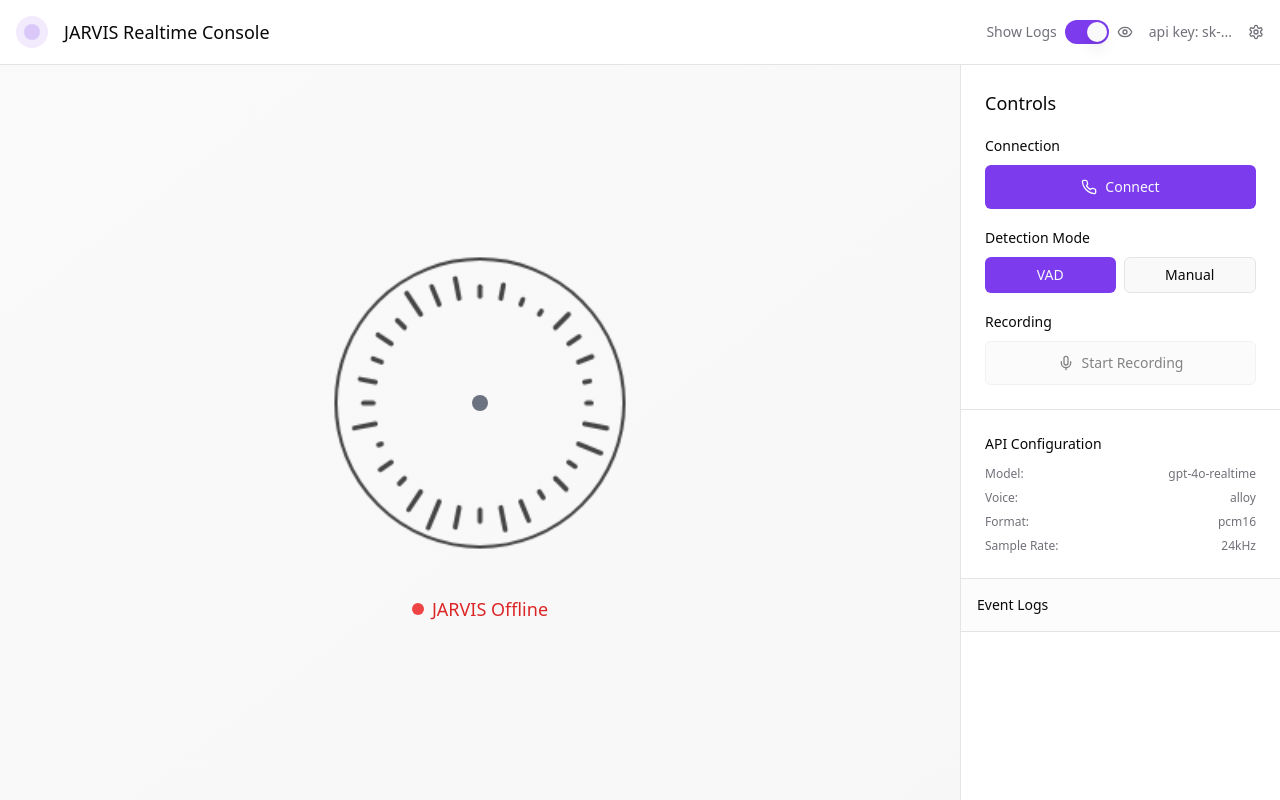
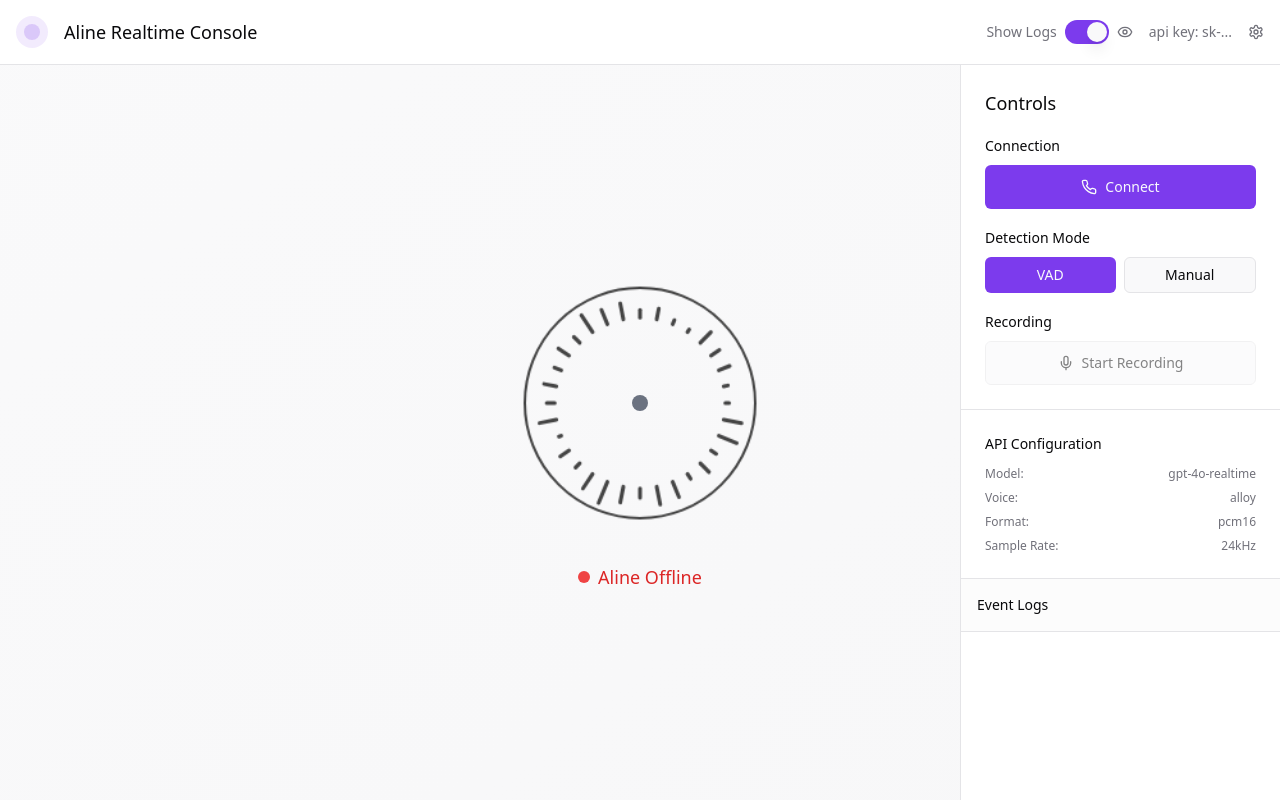
Before and after one commit to a86r3/chatty-gpt-circles, a React (Vite) app: page / in a window 1280 px wide. Built offline with nearby package versions, Linux system fonts and the light colour scheme.

Commit message:
Refactor UI and replace JARVIS.
Replace JARVIS with Aline in the UI. Decouple the audio visualizer component and make it static. Create a new component for the visualizer to prevent it from scrolling with the event logs.

```diff
--- /dev/null
+++ b/src/components/realtime/AlineVisualizer.tsx
@@ -0,0 +1,105 @@
+import { useRef, useEffect } from "react";
+import { cn } from "@/lib/utils";
+
+interface AlineVisualizerProps {
+  isRecording: boolean;
+  isConnected: boolean;
+  audioLevel: number;
+}
+
+const AlineVisualizer = ({ isRecording, isConnected, audioLevel }: AlineVisualizerProps) => {
+  const canvasRef = useRef<HTMLCanvasElement>(null);
+  const animationRef = useRef<number>();
+  const barsRef = useRef(Array.from({ length: 32 }, () => Math.random() * 0.5));
+
+  useEffect(() => {
+    const canvas = canvasRef.current;
+    if (!canvas) return;
+
+    const ctx = canvas.getContext('2d');
+    if (!ctx) return;
+
+    const draw = () => {
+      const { width, height } = canvas;
+      ctx.clearRect(0, 0, width, height);
+
+      // Background circle
+      ctx.strokeStyle = isConnected ? '#00ff88' : '#444';
+      ctx.lineWidth = 2;
+      ctx.beginPath();
+      ctx.arc(width / 2, height / 2, Math.min(width, height) / 2 - 10, 0, Math.PI * 2);
+      ctx.stroke();
+
+      // Audio bars in circle
+      const bars = barsRef.current;
+      const centerX = width / 2;
+      const centerY = height / 2;
+      const radius = Math.min(width, height) / 3;
+
+      bars.forEach((bar, i) => {
+        const angle = (i / bars.length) * Math.PI * 2;
+        const intensity = isRecording ? (bar + audioLevel) : bar * 0.3;
+
+        const startX = centerX + Math.cos(angle) * radius;
+        const startY = centerY + Math.sin(angle) * radius;
+        const endX = centerX + Math.cos(angle) * (radius + intensity * 60);
+        const endY = centerY + Math.sin(angle) * (radius + intensity * 60);
+
+        ctx.strokeStyle = isRecording ? '#00ff88' : (isConnected ? '#0088ff' : '#444');
+        ctx.lineWidth = 3;
+        ctx.lineCap = 'round';
+
+        ctx.beginPath();
+        ctx.moveTo(startX, startY);
+        ctx.lineTo(endX, endY);
+        ctx.stroke();
+
+        // Animate bars
+        bars[i] += (Math.random() - 0.5) * 0.1;
+        bars[i] = Math.max(0.1, Math.min(1, bars[i]));
+      });
+
+      // Center glow
+      if (isConnected) {
+        const glowSize = isRecording ? 20 + audioLevel * 30 : 15;
+        const gradient = ctx.createRadialGradient(centerX, centerY, 0, centerX, centerY, glowSize);
+        gradient.addColorStop(0, isRecording ? 'rgba(0, 255, 136, 0.8)' : 'rgba(0, 136, 255, 0.6)');
+        gradient.addColorStop(1, 'rgba(0, 255, 136, 0)');
+
+        ctx.fillStyle = gradient;
+        ctx.beginPath();
+        ctx.arc(centerX, centerY, glowSize, 0, Math.PI * 2);
+        ctx.fill();
+      }
+
+      animationRef.current = requestAnimationFrame(draw);
+    };
+
+    draw();
+
+    return () => {
+      if (animationRef.current) {
+        cancelAnimationFrame(animationRef.current);
+      }
+    };
+  }, [isRecording, isConnected, audioLevel]);
+
+  return (
+    <div className="relative w-full h-full">
+      <canvas
+        ref={canvasRef}
+        width={200}
+        height={200}
+        className="w-full h-full"
+      />
+      <div className="absolute inset-0 flex items-center justify-center">
+        <div className={cn(
+          "w-4 h-4 rounded-full transition-all duration-300",
+          isConnected ? (isRecording ? "bg-green-500 animate-pulse" : "bg-blue-500") : "bg-gray-500"
+        )} />
+      </div>
+    </div>
+  );
+};
+
+export default AlineVisualizer;
--- a/src/components/realtime/RealtimeConsole.tsx
+++ b/src/components/realtime/RealtimeConsole.tsx
@@ -20,106 +20,7 @@ import {
 } from "lucide-react";
 import { cn } from "@/lib/utils";
 import { useOpenAIRealtime } from "@/hooks/useOpenAIRealtime";
-
-// Componente do Visualizador JARVIS
-const JarvisVisualizer = ({ isRecording, isConnected, audioLevel }: {
-  isRecording: boolean;
-  isConnected: boolean;
-  audioLevel: number;
-}) => {
-  const canvasRef = useRef<HTMLCanvasElement>(null);
-  const animationRef = useRef<number>();
-  const barsRef = useRef(Array.from({ length: 32 }, () => Math.random() * 0.5));
-
-  useEffect(() => {
-    const canvas = canvasRef.current;
-    if (!canvas) return;
-
-    const ctx = canvas.getContext('2d');
-    if (!ctx) return;
-
-    const draw = () => {
-      const { width, height } = canvas;
-      ctx.clearRect(0, 0, width, height);
-
-      // Background circle
-      ctx.strokeStyle = isConnected ? '#00ff88' : '#444';
-      ctx.lineWidth = 2;
-      ctx.beginPath();
-      ctx.arc(width / 2, height / 2, Math.min(width, height) / 2 - 10, 0, Math.PI * 2);
-      ctx.stroke();
-
-      // Audio bars in circle
-      const bars = barsRef.current;
-      const centerX = width / 2;
-      const centerY = height / 2;
-      const radius = Math.min(width, height) / 3;
-
-      bars.forEach((bar, i) => {
-        const angle = (i / bars.length) * Math.PI * 2;
-        const intensity = isRecording ? (bar + audioLevel) : bar * 0.3;
-
-        const startX = centerX + Math.cos(angle) * radius;
-        const startY = centerY + Math.sin(angle) * radius;
-        const endX = centerX + Math.cos(angle) * (radius + intensity * 60);
-        const endY = centerY + Math.sin(angle) * (radius + intensity * 60);
-
-        ctx.strokeStyle = isRecording ? '#00ff88' : (isConnected ? '#0088ff' : '#444');
-        ctx.lineWidth = 3;
-        ctx.lineCap = 'round';
-
-        ctx.beginPath();
-        ctx.moveTo(startX, startY);
-        ctx.lineTo(endX, endY);
-        ctx.stroke();
-
-        // Animate bars
-        bars[i] += (Math.random() - 0.5) * 0.1;
-        bars[i] = Math.max(0.1, Math.min(1, bars[i]));
-      });
-
-      // Center glow
-      if (isConnected) {
-        const glowSize = isRecording ? 20 + audioLevel * 30 : 15;
-        const gradient = ctx.createRadialGradient(centerX, centerY, 0, centerX, centerY, glowSize);
-        gradient.addColorStop(0, isRecording ? 'rgba(0, 255, 136, 0.8)' : 'rgba(0, 136, 255, 0.6)');
-        gradient.addColorStop(1, 'rgba(0, 255, 136, 0)');
-
-        ctx.fillStyle = gradient;
-        ctx.beginPath();
-        ctx.arc(centerX, centerY, glowSize, 0, Math.PI * 2);
-        ctx.fill();
-      }
-
-      animationRef.current = requestAnimationFrame(draw);
-    };
-
-    draw();
-
-    return () => {
-      if (animationRef.current) {
-        cancelAnimationFrame(animationRef.current);
-      }
-    };
-  }, [isRecording, isConnected, audioLevel]);
-
-  return (
-    <div className="relative">
-      <canvas
-        ref={canvasRef}
-        width={200}
-        height={200}
-        className="w-full h-full"
-      />
-      <div className="absolute inset-0 flex items-center justify-center">
-        <div className={cn(
-          "w-4 h-4 rounded-full transition-all duration-300",
-          isConnected ? (isRecording ? "bg-green-500 animate-pulse" : "bg-blue-500") : "bg-gray-500"
-        )} />
-      </div>
-    </div>
-  );
-};
+import AlineVisualizer from "./AlineVisualizer";
 
 const RealtimeConsole = () => {
   const API_KEY = "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";
@@ -201,7 +102,7 @@ const RealtimeConsole = () => {
             <div className="w-8 h-8 rounded-full bg-primary/10 flex items-center justify-center">
               <div className="w-4 h-4 rounded-full bg-primary/20" />
             </div>
-            <h1 className="text-lg font-medium">JARVIS Realtime Console</h1>
+            <h1 className="text-lg font-medium">Aline Realtime Console</h1>
           </div>
 
           <div className="flex items-center gap-4 text-sm text-muted-foreground">
@@ -216,11 +117,11 @@ const RealtimeConsole = () => {
         </div>
       </div>
 
-      <div className="flex-1 flex">
-        {/* Visualizador JARVIS Central */}
-        <div className="flex-1 flex flex-col items-center justify-center bg-gradient-to-br from-background to-muted/30">
-          <div className="w-80 h-80 mb-8">
-            <JarvisVisualizer
+      <div className="flex-1 flex relative">
+        {/* Visualizador Aline Fixo */}
+        <div className="absolute top-1/2 left-1/2 transform -translate-x-1/2 -translate-y-1/2 z-10">
+          <div className="w-64 h-64">
+            <AlineVisualizer
               isRecording={isRecording}
               isConnected={isConnected}
               audioLevel={audioLevel}
@@ -228,7 +129,7 @@ const RealtimeConsole = () => {
           </div>
 
           {/* Status e Transcrição */}
-          <div className="text-center space-y-4 max-w-2xl px-8">
+          <div className="text-center space-y-4 mt-8">
             <div className="flex items-center justify-center gap-2 text-lg">
               <div className={cn(
                 "w-3 h-3 rounded-full",
@@ -238,25 +139,28 @@ const RealtimeConsole = () => {
                 "font-medium",
                 isConnected ? "text-green-600" : "text-red-600"
               )}>
-                {isConnected ? "JARVIS Online" : "JARVIS Offline"}
+                {isConnected ? "Aline Online" : "Aline Offline"}
               </span>
             </div>
 
             {currentTranscription && (
-              <div className="p-4 bg-card border rounded-lg">
-                <p className="text-lg font-mono text-center">
+              <div className="p-4 bg-card border rounded-lg max-w-md">
+                <p className="text-sm font-mono text-center">
                   "{currentTranscription}"
                 </p>
               </div>
             )}
 
             {!currentTranscription && isConnected && (
-              <p className="text-muted-foreground">
+              <p className="text-muted-foreground text-sm">
                 {isRecording ? "Listening..." : "Ready to listen"}
               </p>
             )}
           </div>
         </div>
+
+        {/* Área de fundo */}
+        <div className="flex-1 bg-gradient-to-br from-background to-muted/30"></div>
 
         {/* Painel de Controles */}
         <div className="w-80 bg-card border-l flex flex-col">
```
